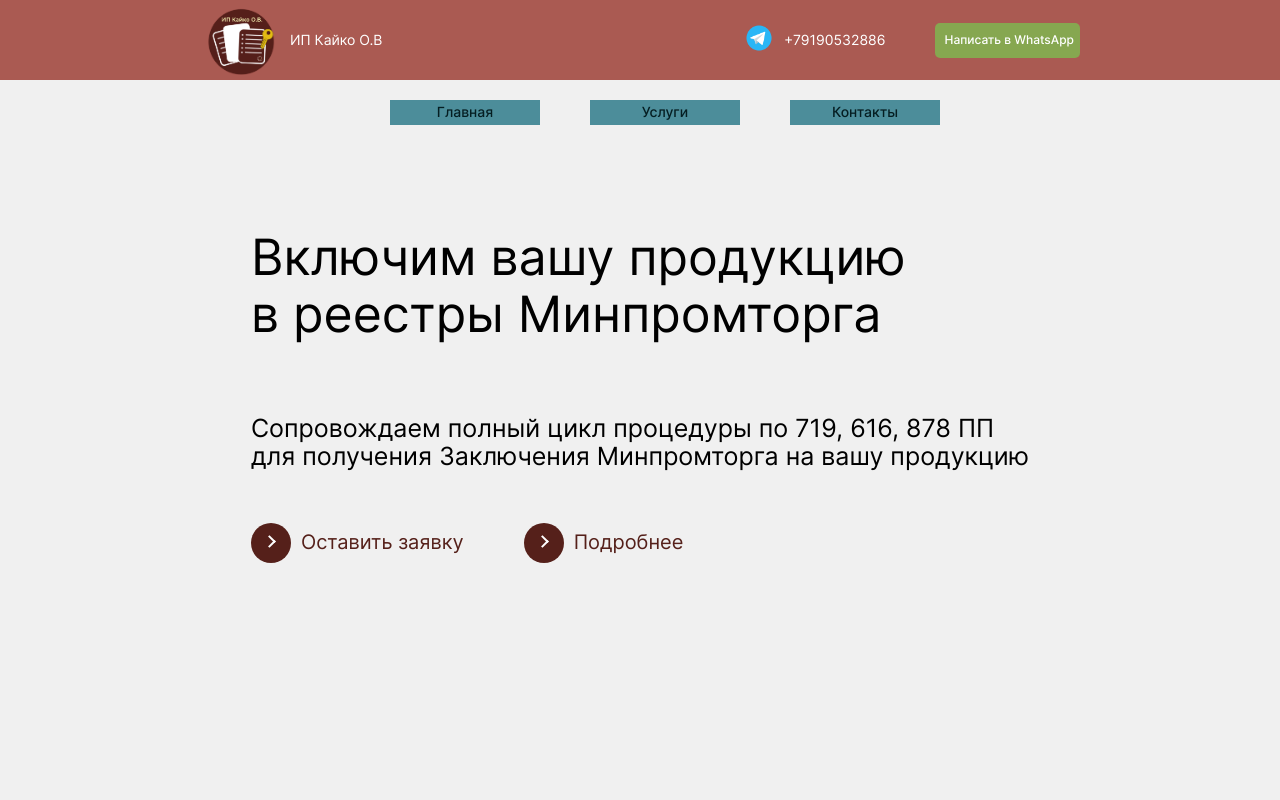
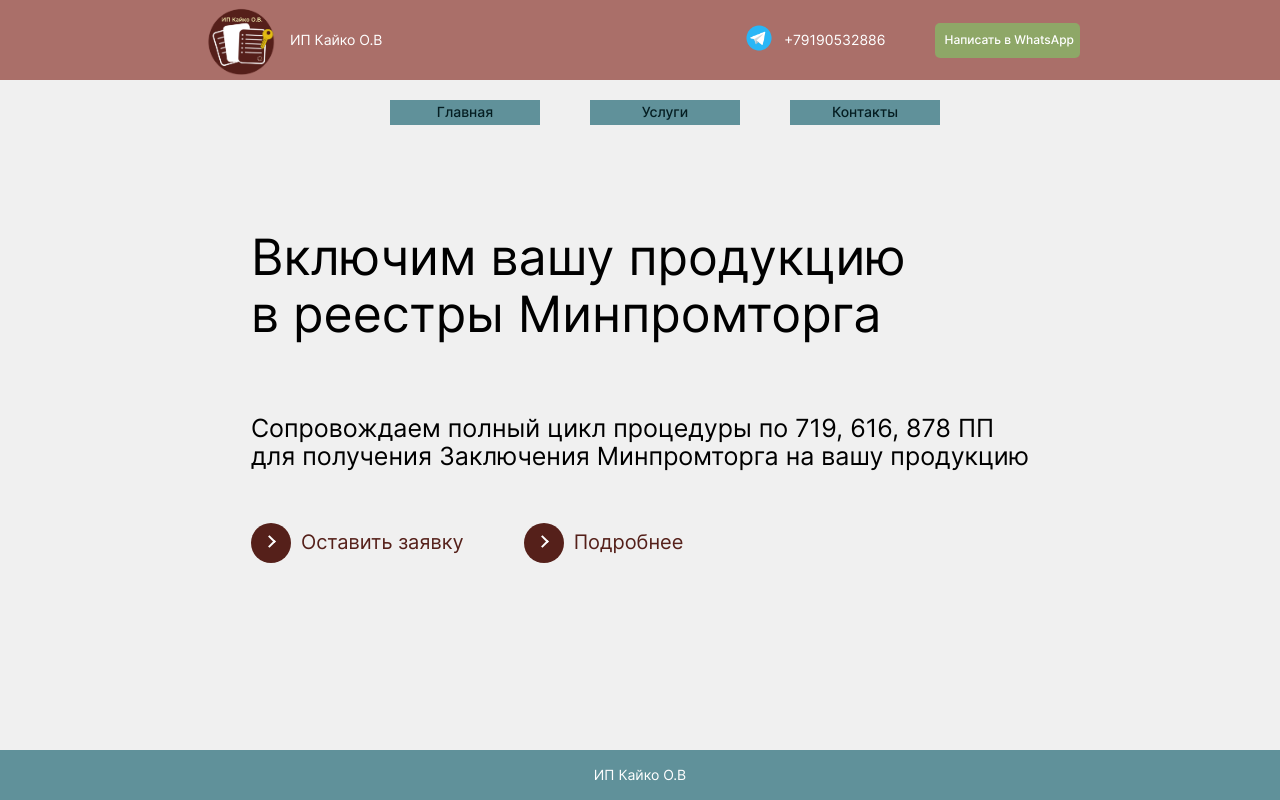
Before and after one commit to karolina-kovdya/ip-kayko, a React (Create React App) app: page / in a window 1280 px wide. Built offline with nearby package versions, Linux system fonts and the light colour scheme.

Commit message:
add footer && change color

```diff
--- a/src/components/App/App.js
+++ b/src/components/App/App.js
@@ -2,6 +2,7 @@ import './App.css';
 import Header from '../Header/Header';
 import Menu from '../Menu/Menu';
 import Main from '../Main/Main';
+import Footer from '../Footer/Footer';
 
 function App() {
   return (
@@ -9,6 +10,7 @@ function App() {
       <Header />
       <Menu />
       < Main />
+      < Footer />
     </div>
   );
 }
--- /dev/null
+++ b/src/components/Footer/Footer.css
@@ -0,0 +1,19 @@
+.footer {
+    position: absolute;
+    width: 100%;
+    height: 50px;
+    bottom: 0;
+    display: flex;
+    align-items: center;
+    justify-content: center;
+    background-color: #60919A;
+    margin-top: auto;
+}
+
+.footer__info {
+    font-size: 14px;
+    font-family: "Inter";
+    font-style: normal;
+    font-weight: 400;
+    color: #fff;
+}
--- /dev/null
+++ b/src/components/Footer/Footer.js
@@ -0,0 +1,11 @@
+import './Footer.css';
+
+function Footer () {
+    return (
+        <footer className='footer'>
+          <p className='footer__info'>ИП Кайко О.В</p>
+        </footer>
+    )
+}
+
+export default Footer;
--- a/src/components/Header/Header.css
+++ b/src/components/Header/Header.css
@@ -4,7 +4,7 @@
     max-width: 100%;
     align-items: center;
     padding: 0px 200px;
-    background-color: #AA5A52;
+    background-color: #AA6F69;
     z-index: 2;
 }
 
@@ -26,7 +26,7 @@
 }
 
 .header__btn {
-    background-color: #86A750;
+    background-color: #8EA767;
     height: 35px;
     border: none;
     border-radius: 5px;
--- a/src/components/Menu/Menu.css
+++ b/src/components/Menu/Menu.css
@@ -14,7 +14,7 @@
 }
 
 .menu__btn {
-    background-color: #4C8D9A;
+    background-color: #60919A;
     width: 150px;
     height: 25px;
     border: none;
```
Also changed, not shown: src/vendor/normalize.css.
